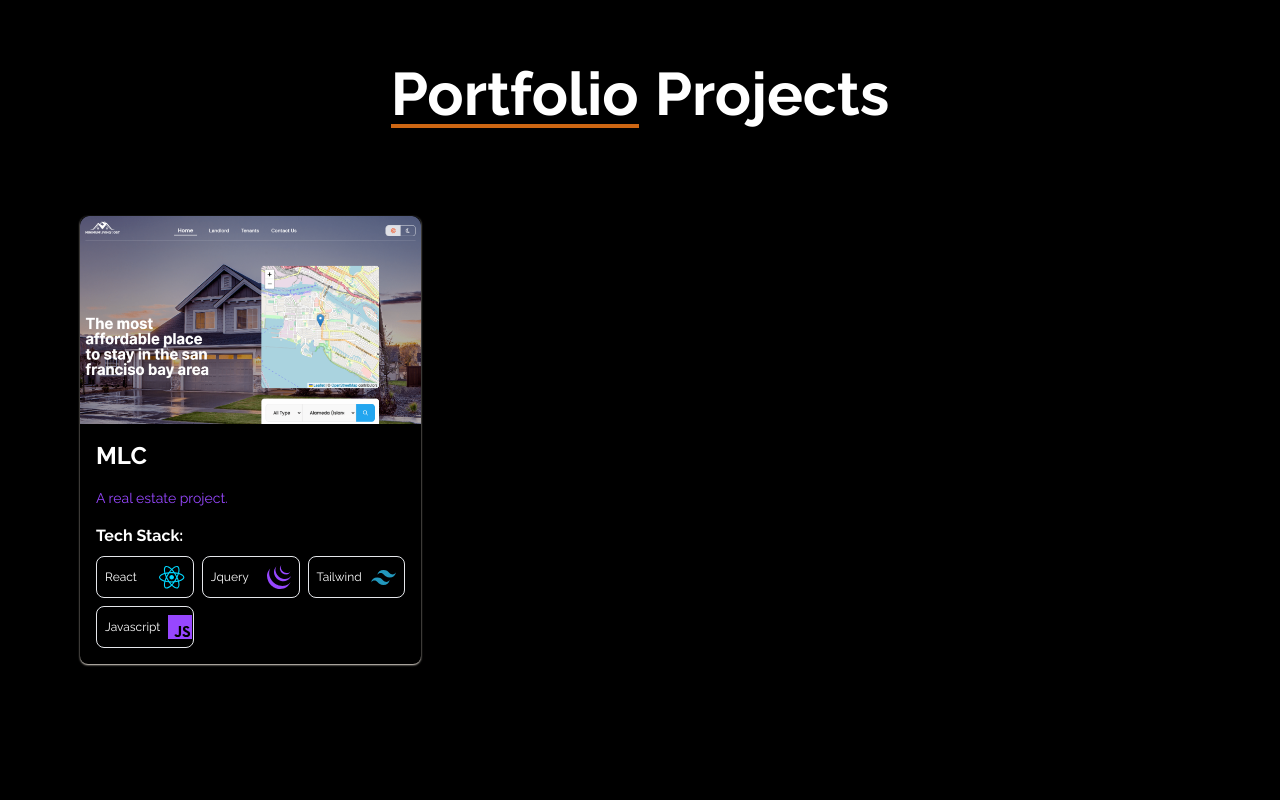
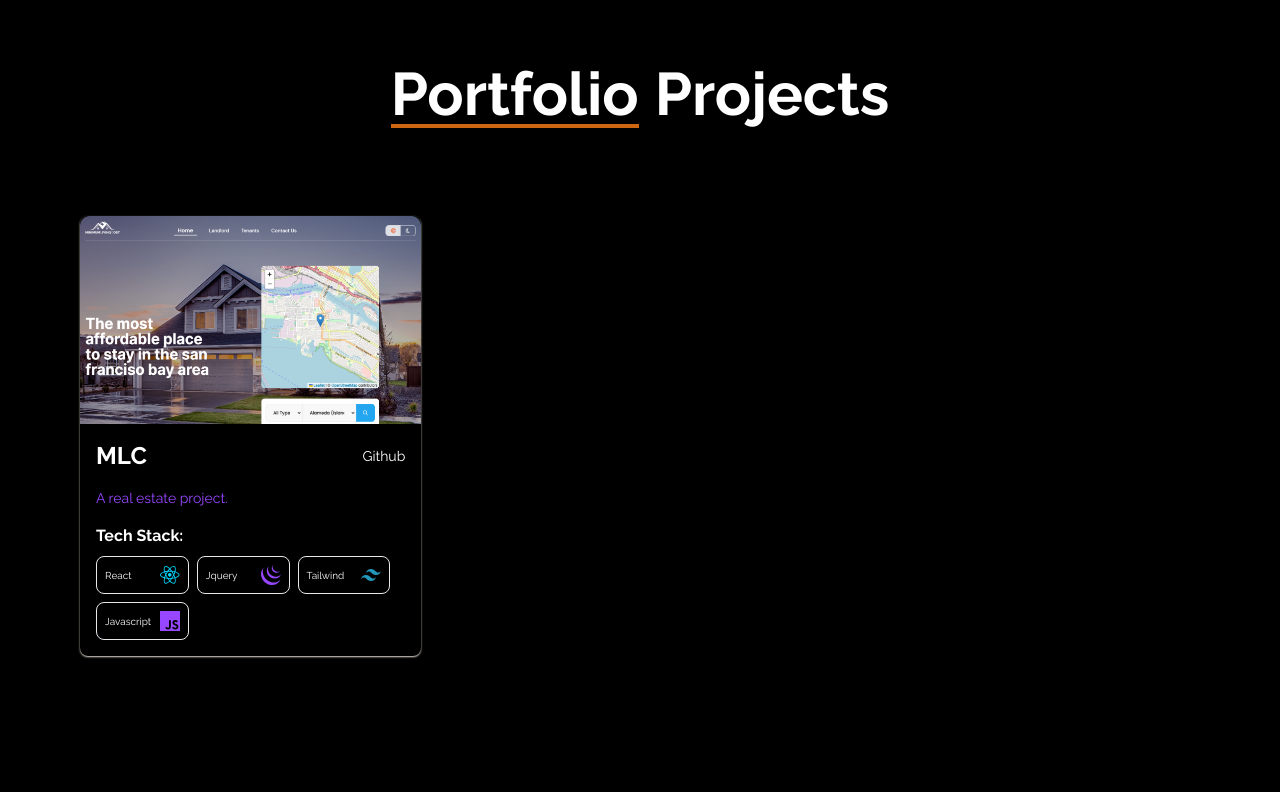
Before and after one commit to Issiedoesit/issie, a React (Vite) app: page / in a window 1280 px wide. Shown: the part 2972-3772 px from the top of the page. Built offline with nearby package versions, Linux system fonts and the light colour scheme; a web font is replaced by a local one.

Commit message:
pending changes

```diff
--- a/src/components/Home/Projects/Projects.jsx
+++ b/src/components/Home/Projects/Projects.jsx
@@ -12,7 +12,7 @@ const Projects = () => {
   return (
     <SectionWrap>
         <SectionHeader highLightBorderColor={'border-b-brandOrange1x'} remText={'Projects'} textSpan={'Portfolio'} />
-        <div className='py-20 w-full grid grid-cols-1 sm:grid-cols-2 lg:grid-cols-3 gap-12 text-theme-text-color'>
+        <div className='py-20 w-full grid grid-cols-1 sm:grid-cols-2 lg:grid-cols-3 gap-5 sm:gap-8 lg:gap-12 text-theme-text-color'>
            {ProjectsData.map((data, index)=>{
                return <ProjectCards data={data[index]} id={'project'+data.id} key={index} projectImg={`${data.image}`} projectName={data.name} description={data.description} stacks={data.techStack} />
            })}
--- a/src/reusables/Cards/ProjectCards.jsx
+++ b/src/reusables/Cards/ProjectCards.jsx
@@ -8,11 +8,12 @@ const ProjectCards = ({ id, index, projectImg, projectName, stacks, link, descri
 
 
   return (
-    <div id={id} key={index} className={`${variant == 'light' ? 'shadow-xl' : 'shadow-sm shadow-brandGray1x'} col-span-1 rounded-lg w-full`}>
+    <div id={id} key={index} className={`${variant == 'light' ? 'shadow-xl' : 'shadow-sm shadow-brandGray1x'} col-span-1 rounded-lg max-w-sm mx-auto w-full`}>
         <div className='h-52 w-full rounded-t-lg'>
             <img src={projectImg} alt="" className='w-full h-full rounded-t-lg' />
         </div>
         <div className='w-full rounded-b-lg px-4 py-4 space-y-4'>
+        <div className={`flex gap-5 justify-between items-center`}>
             <a href={link} className='font-bold group/projectLink text-2xl flex items-center gap-2 whitespace-nowrap'>
                 {projectName}
                 <svg className='invisible group-hover/projectLink:visible opacity-0 group-hover/projectLink:opacity-100 -translate-x-5 group-hover/projectLink:-translate-x-0 transition-all duration-500 ease-in-out'  width="18" height="18" viewBox="0 0 18 18" fill="none" xmlns="http://www.w3.org/2000/svg">
@@ -20,14 +21,18 @@ const ProjectCards = ({ id, index, projectImg, projectName, stacks, link, descri
                     <path opacity="0.4" d="M2.625 9H15.2475" stroke="#292D32" stroke-width="1.5" stroke-miterlimit="10" stroke-linecap="round" stroke-linejoin="round"/>
                 </svg>
             </a>
+            <div className={`text-sm flex gap-2`}>
+                <a href="#">Github</a>
+            </div>
+        </div>
         <p className='whitespace-nowrap overflow-hidden text-ellipsis pr-5 text-sm text-brandPurple2x'>{description}</p>
         <div className={`space-y-2`}>
             <h4 className={`font-bold`}>Tech Stack:</h4>
-            <div className={`text-xs grid grid-cols-3 auto-cols-fr auto-rows-fr gap-2 w-full`}>
+            <div className={`text-xxs flex flex-wrap auto-cols-fr auto-rows-fr gap-2 w-full`}>
                 {stacks.map((stack, i)=>{
-                return <div key={i} className='col-span-1 flex items-center gap-2 border w-full justify-between px-2 py-2 rounded-lg'>
+                return <div key={i} className='col-span-1 flex items-center gap-2 border w-thirtyPercent justify-between px-2 py-2 rounded-lg'>
                     <p className='first-letter:uppercase'>{stack.name}</p>
-                    <img src={`${stack.icon}`} alt={stack.name} />
+                    <img src={`${stack.icon}`} alt={stack.name} className={`w-5`} />
                 </div>
             })}
             </div>
```
Lines whose indentation alone changed are shown as unchanged.
